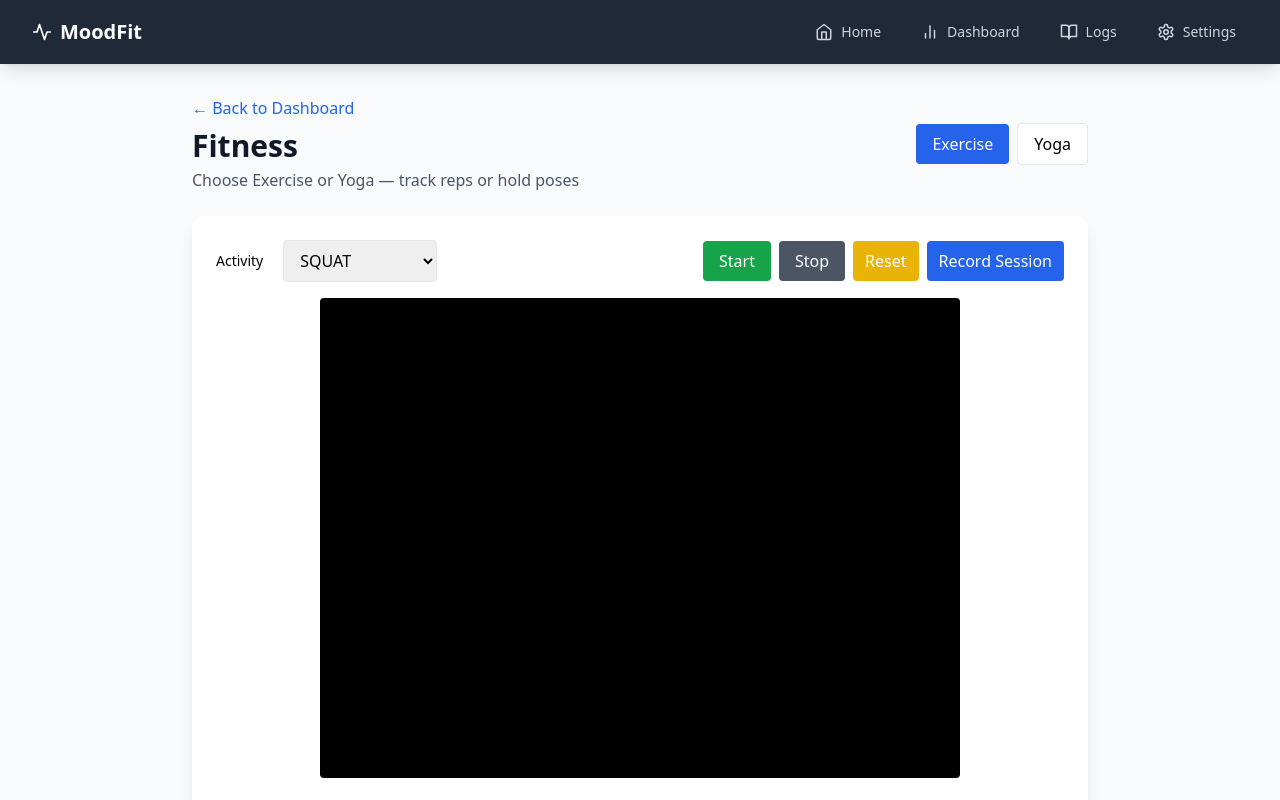
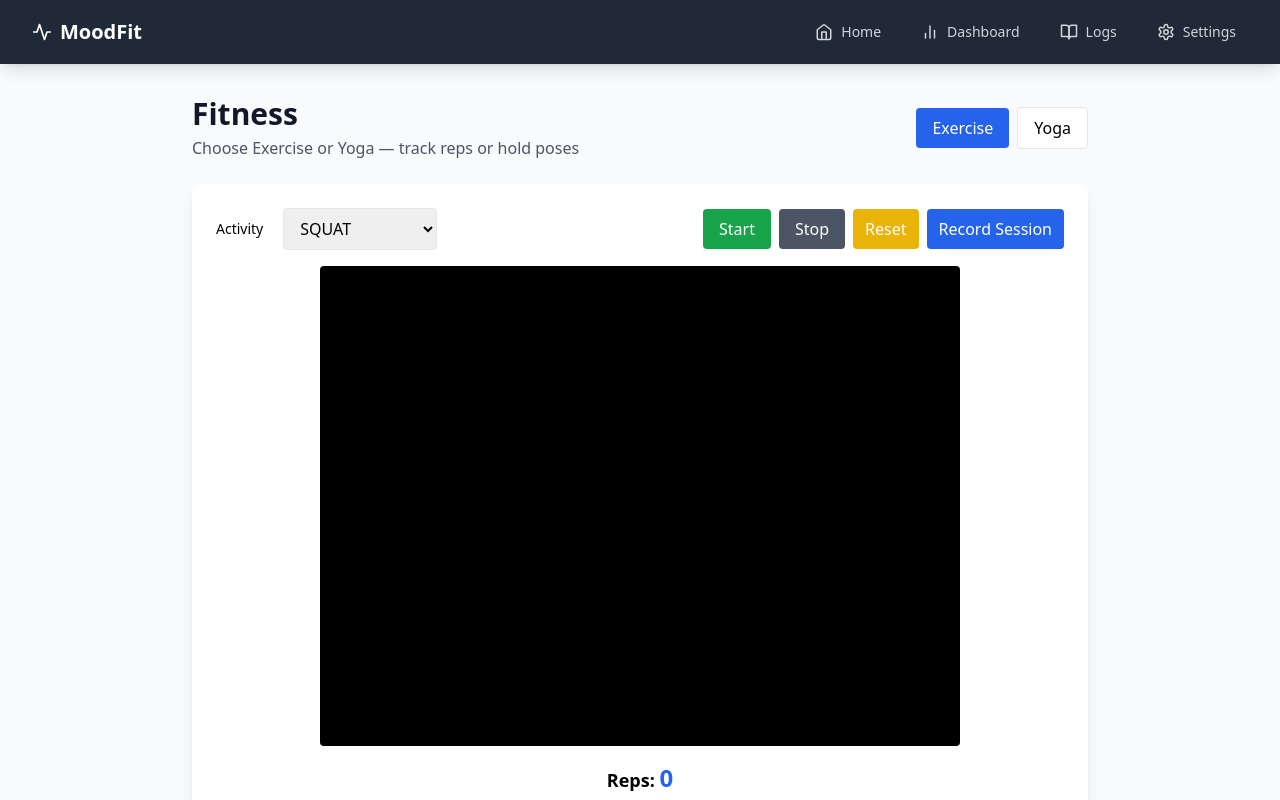
Before and after one commit to LAXMIKANT02/MoodFit, a React (Vite) app: page /fitness-detection in a window 1280 px wide. Shown: the top 800 px of the page. Built offline with nearby package versions, Linux system fonts and the light colour scheme.

Commit message:
fitness back button resolved

```diff
--- a/src/pages/FitnessDetection.tsx
+++ b/src/pages/FitnessDetection.tsx
@@ -392,7 +392,6 @@ export default function FitnessDetection(): JSX.Element {
       <div className="max-w-4xl mx-auto">
         <div className="mb-6 flex items-center justify-between">
           <div>
-            <Link to="/dashboard" className="inline-flex items-center text-blue-600 hover:text-blue-800 mb-2 transition-colors">← Back to Dashboard</Link>
             <h1 className="text-3xl font-bold text-gray-900">Fitness</h1>
             <p className="text-gray-600 mt-1">Choose Exercise or Yoga — track reps or hold poses</p>
           </div>
```
